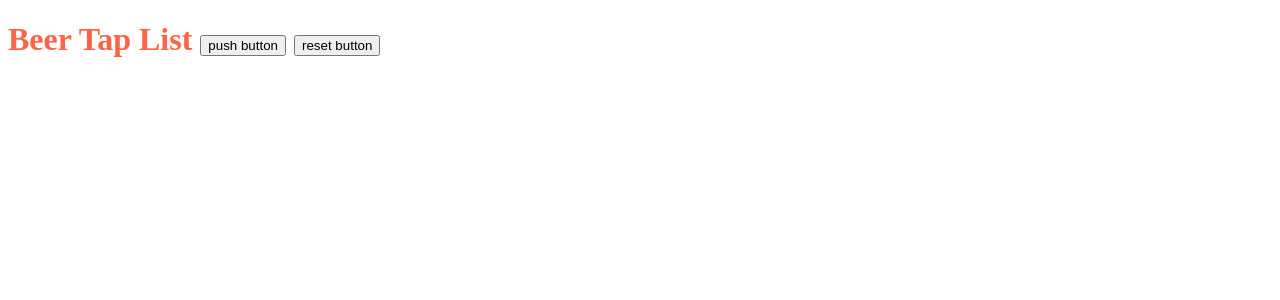
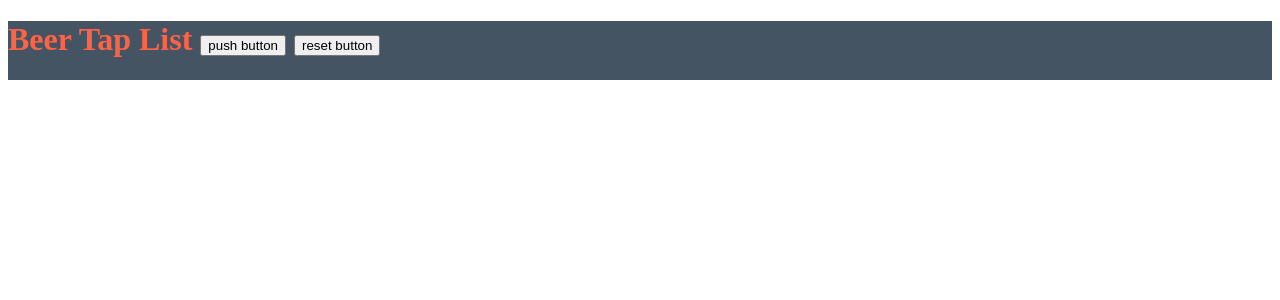
Before and after one commit to frankmeza/tap_list, a Svelte app in the folder client/: page / in a window 1280 px wide. Shown: the top 300 px of the page. Built offline with nearby package versions, Linux system fonts and the light colour scheme.

Commit message:
add bg color

```diff
--- a/client/src/App.svelte
+++ b/client/src/App.svelte
@@ -15,7 +15,7 @@
     }
 </script>
 
-<div class="app-container">
+<div id="app-container">
     <div class="app-title">
         <h1>
             {TAP_LIST}
@@ -32,6 +32,10 @@
 </div>
 
 <style>
+    #app-container {
+        background: rgb(68,84,98);
+    }
+
     h1 {
         color: tomato;
     }
```
